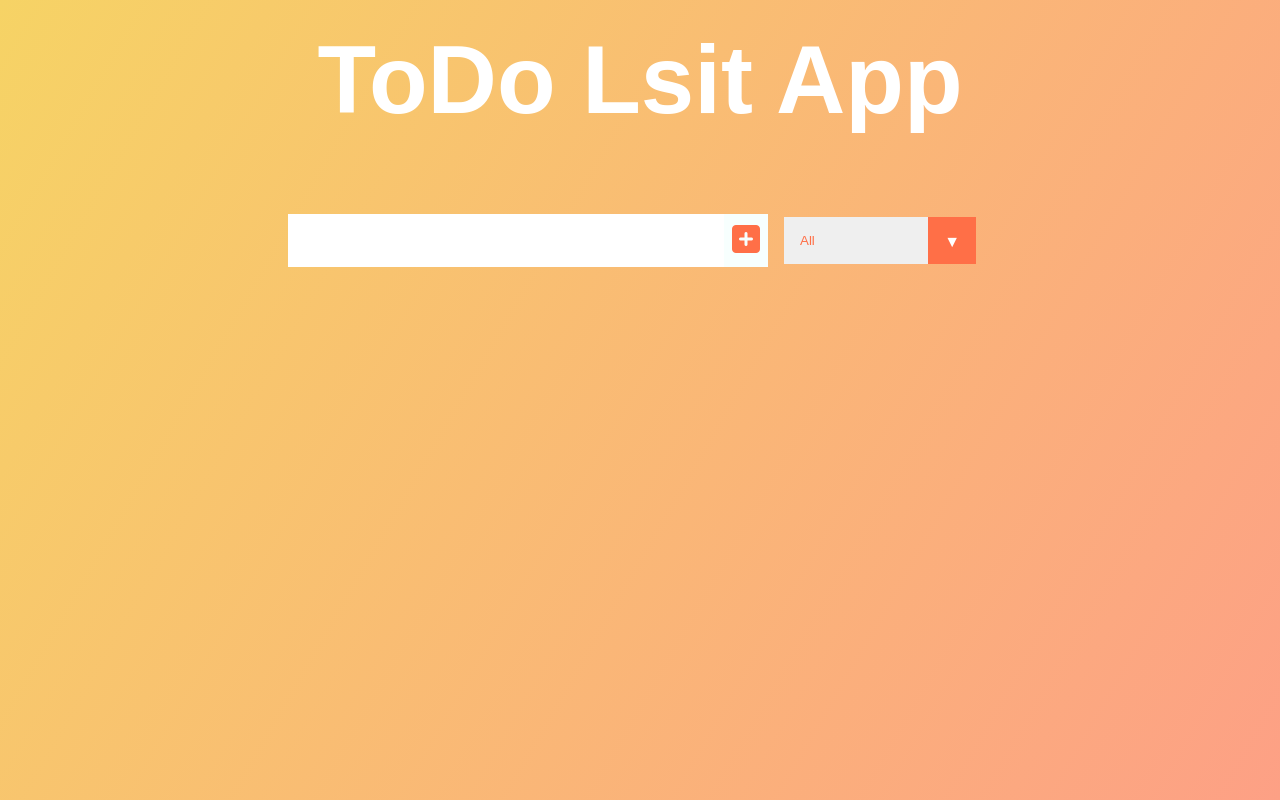
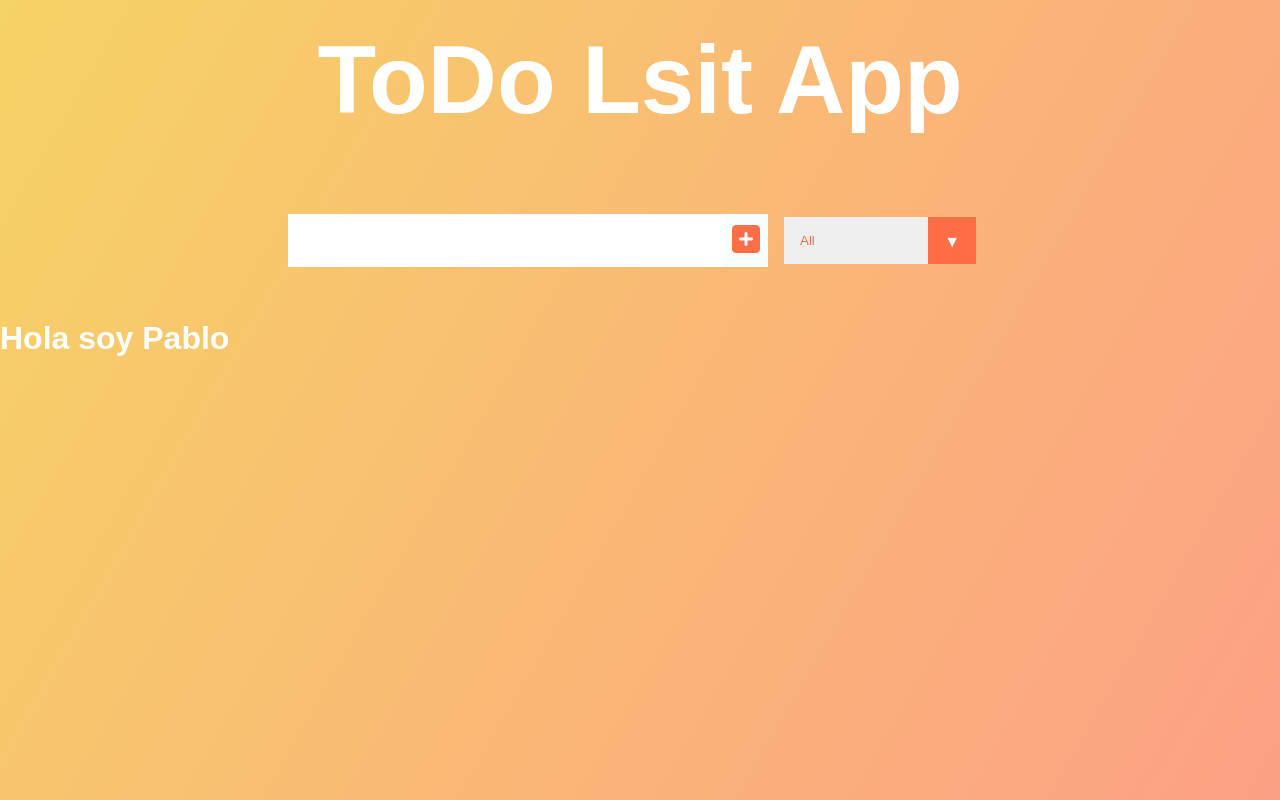
Before and after one commit to BillRmz/domtodo, a plain HTML site: page index.html in a window 1280 px wide. Drawn offline with Linux system fonts and the light colour scheme.

Commit message:
Update index.html
Agregue una frase con un saludo

```diff
--- a/index.html
+++ b/index.html
@@ -29,6 +29,6 @@
 
     <script src="./script.js"></script>
     <script src="https://kit.fontawesome.com/55fba29bcf.js" crossorigin="anonymous"></script>
-
+    <h1>Hola soy Pablo</h1>
   </body>
 </html>
```
